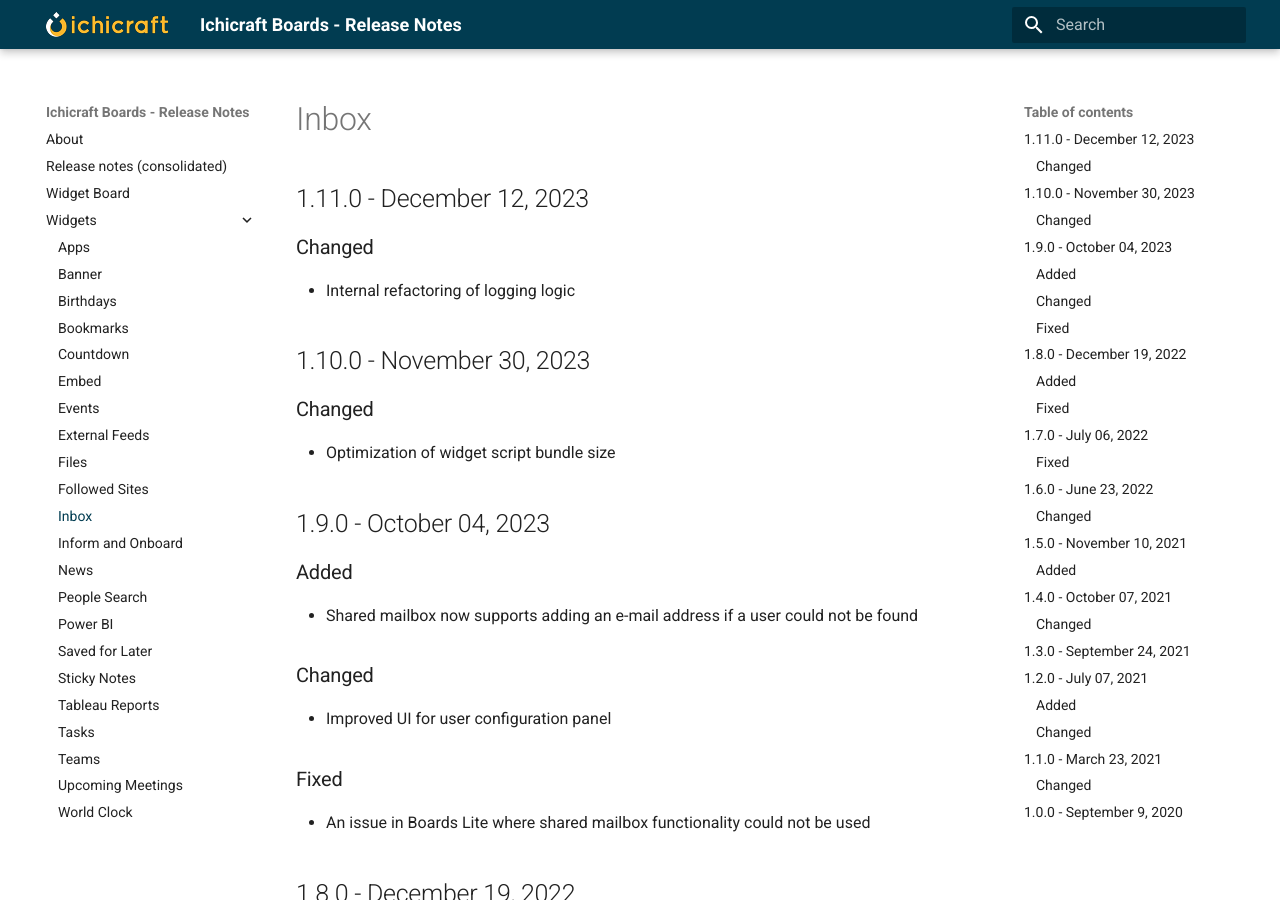
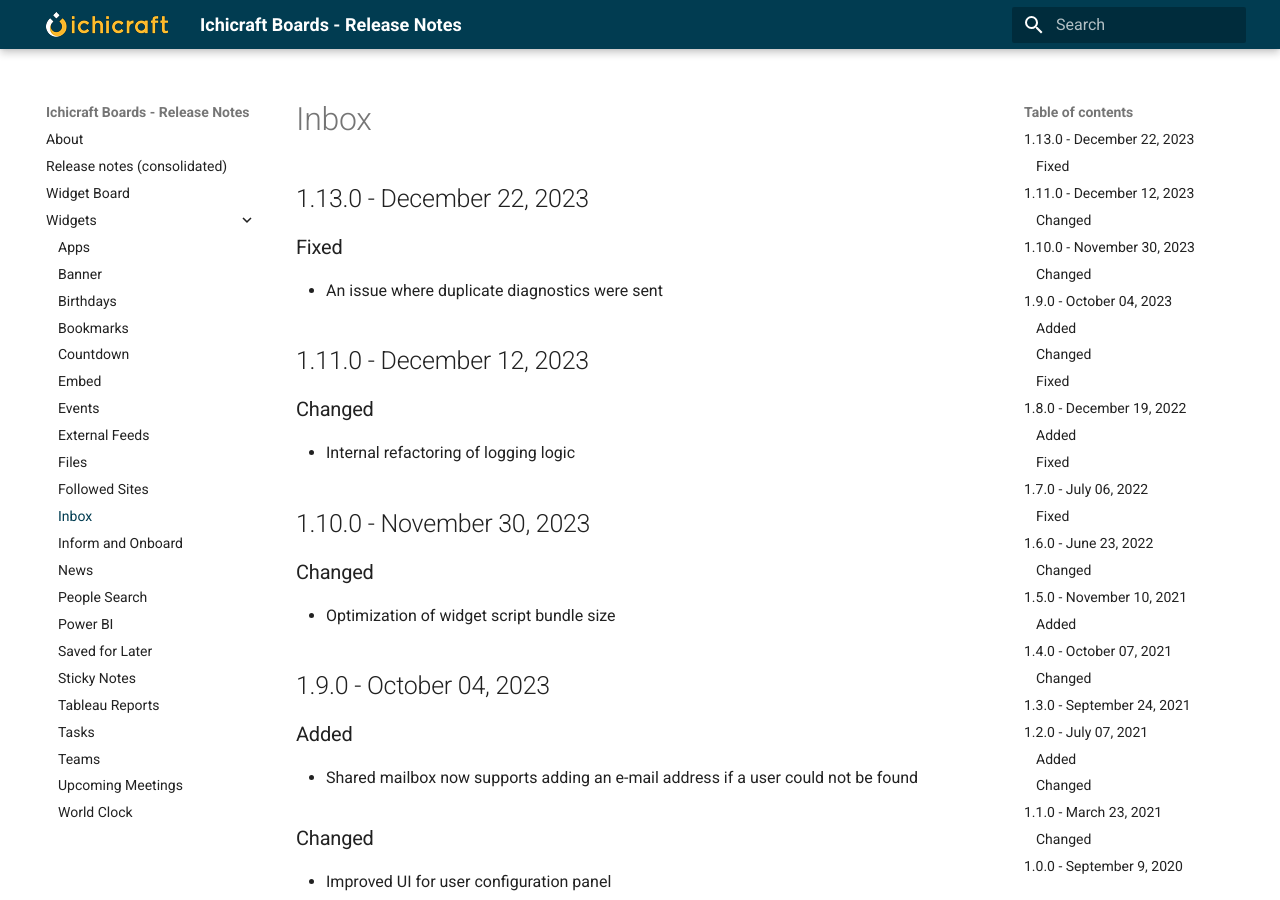
Before and after one commit to ichicraft/widgets-docs, an MkDocs documentation site: the page built from docs/Widgets/Inbox.md, in a window 1280 px wide and 900 px high. Built offline with MkDocs 1.6.1 and Material for MkDocs 9.7.7, drawn with Linux system fonts in a browser that asks for light colours.

```diff
--- a/docs/Widgets/Inbox.md
+++ b/docs/Widgets/Inbox.md
@@ -1,3 +1,10 @@
+## 1.13.0 - December 22, 2023
+
+
+
+### Fixed
+- An issue where duplicate diagnostics were sent
+
 ## 1.11.0 - December 12, 2023
 
 ### Changed
```
Also changed, not shown: docs/Release-notes-(consolidated).md (+7 -0 lines).
